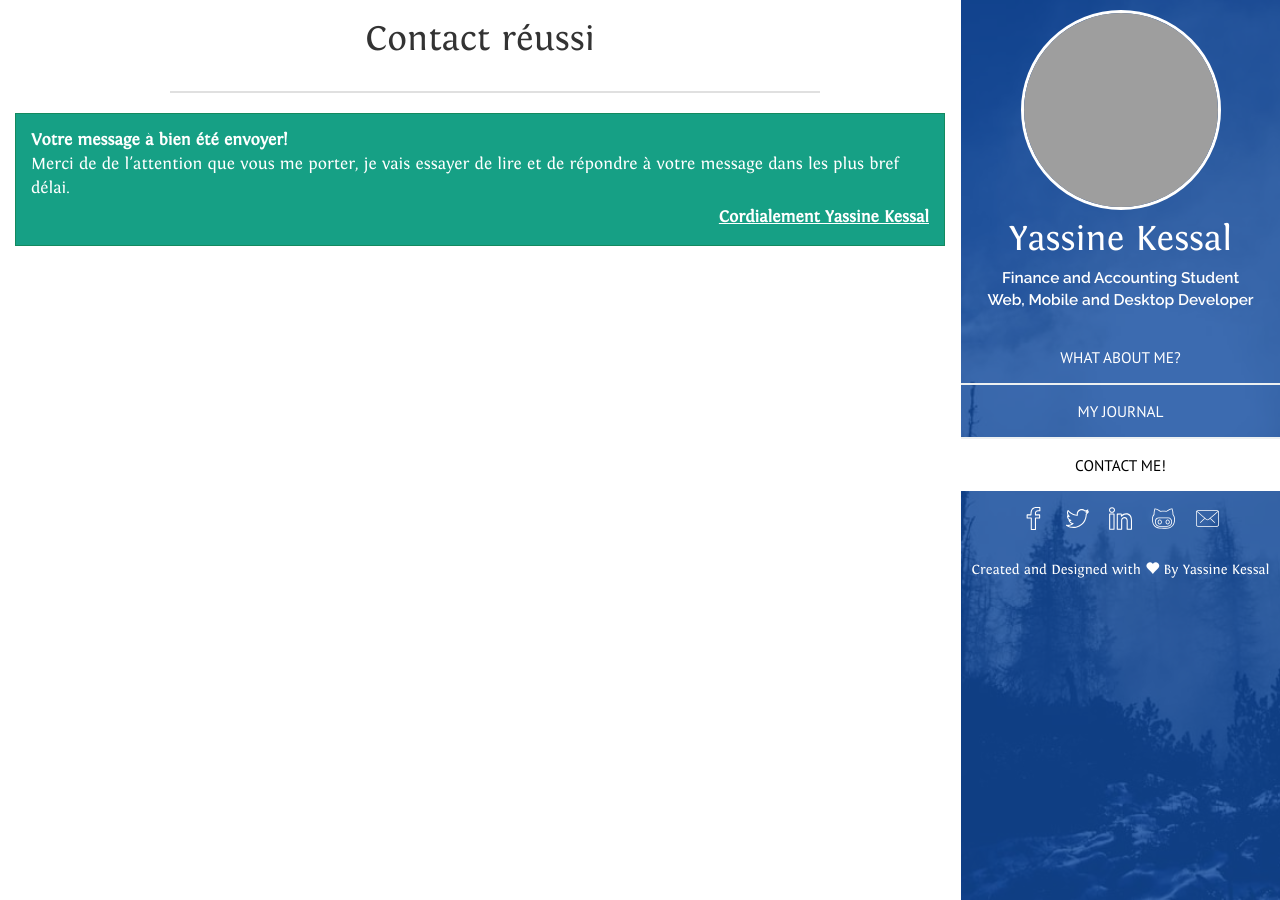
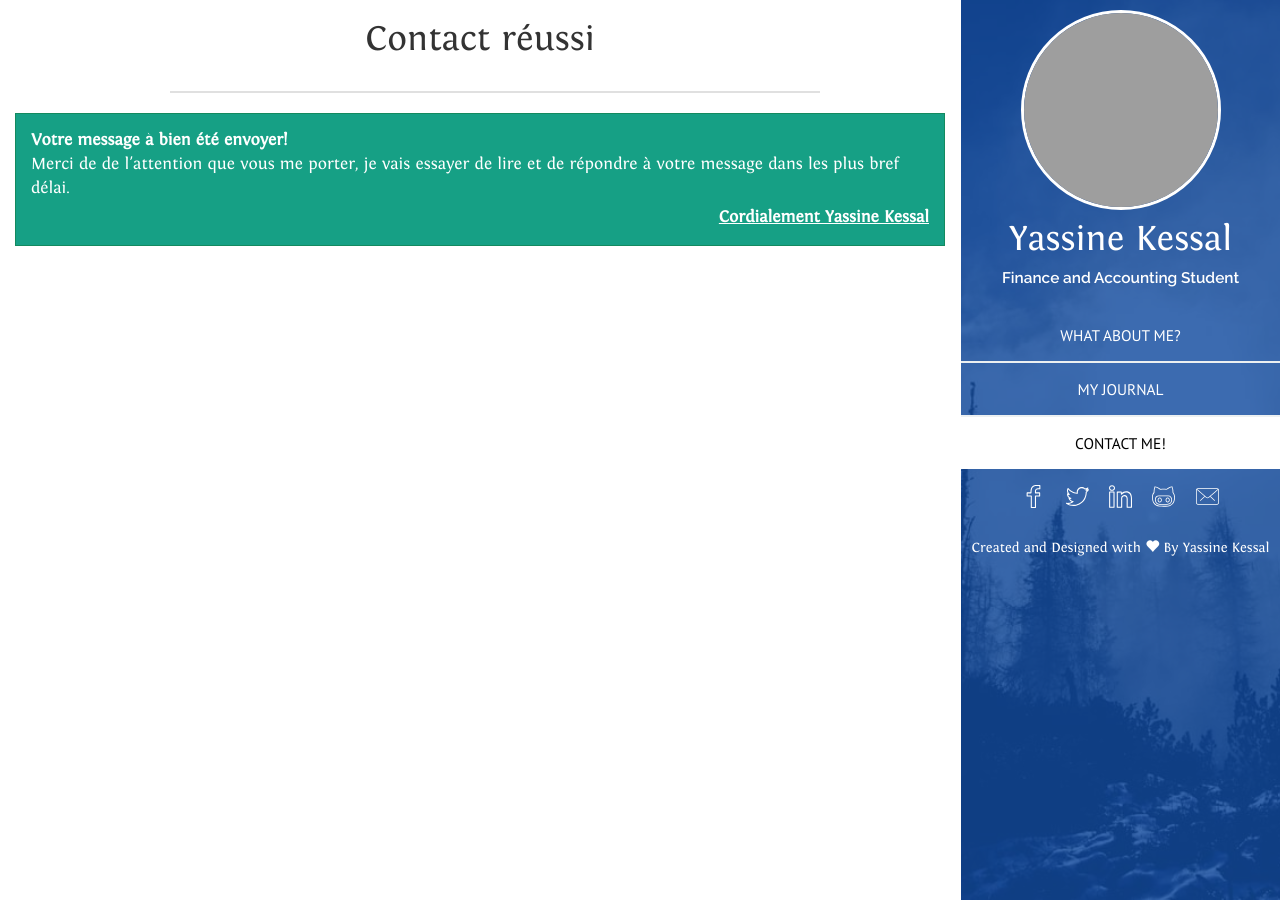
Before and after one commit to yassine-kessal/yassine-kessal.github.io, a Jekyll site: the page built from contact_success.html, in a window 1280 px wide. Built offline with Jekyll 4.4.1, drawn with Linux system fonts in a browser that asks for light colours; nearby versions of some CDN libraries; some of the changed lines change nothing that is shown; grey boxes are pictures that could not be loaded.

Commit message:
optimisation

```diff
--- a/_config.yml
+++ b/_config.yml
@@ -15,16 +15,10 @@
 # in the templates via {{ site.myvariable }}.
 title: Yassine Kessal
 email: yassine.ronni.kessal@outlook.com
-slogan: Web, Mobile and Desktop Developer
 display_name: Yassine Kessal
 
 # TODO: use image plugin to resize this picture (if it's supported by github, if not leave like that)
 profile_picture: https://scontent-mrs1-1.xx.fbcdn.net/v/t1.0-9/15822651_1241951439184025_3125284242249075910_n.jpg?oh=e0bc932fcff4f60ee2349a8e82a88854&oe=59E6F5D4
-
-description: > # this means to ignore newlines until "baseurl:"
-  Write an awesome description for your new site here. You can edit this
-  line in _config.yml. It will appear in your document head meta (for
-  Google search results) and in your feed.xml site description.
 
 baseurl: "" # the subpath of your site, e.g. /blog
 url: "https://yassine-kessal.github.io" # the base hostname & protocol for your site, e.g. http://example.com
```
